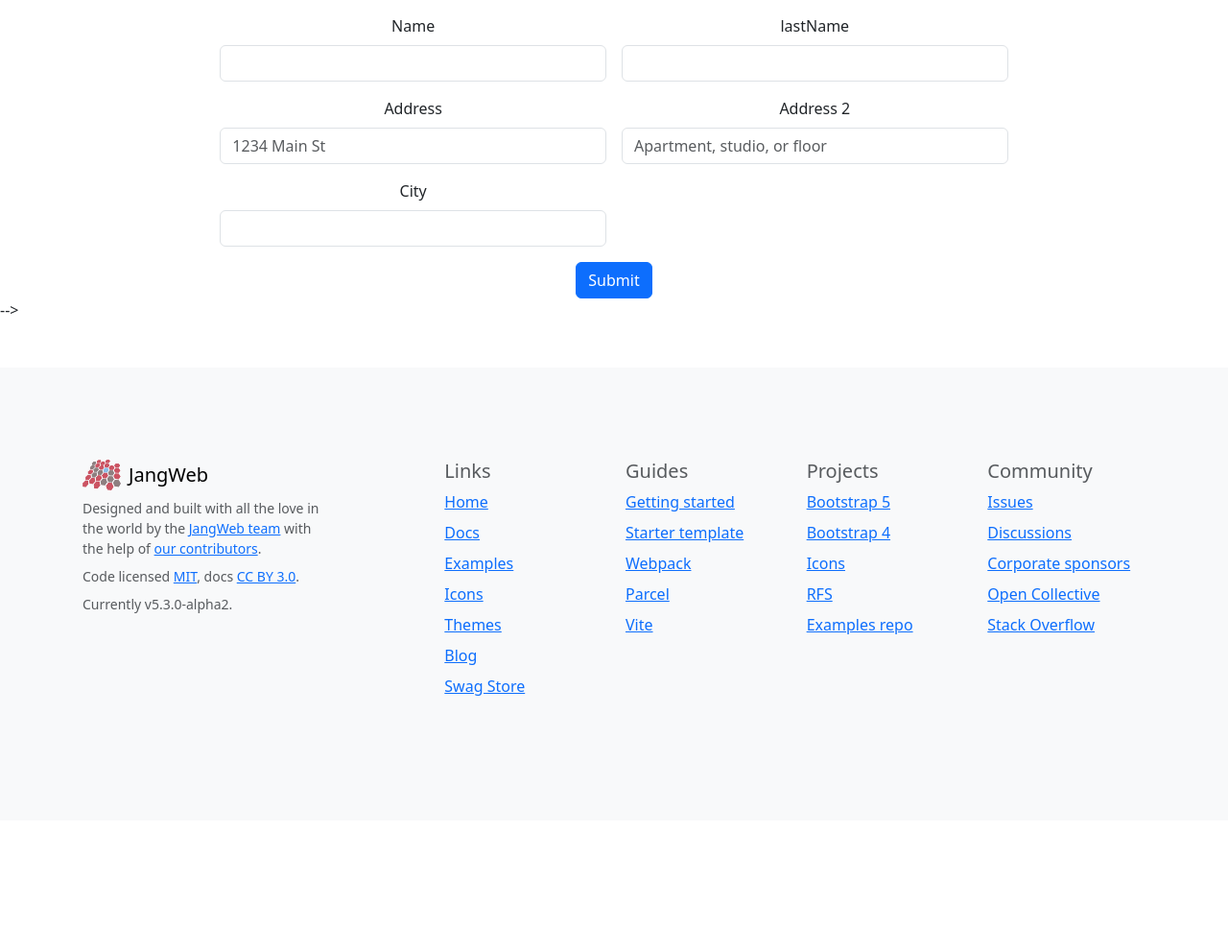
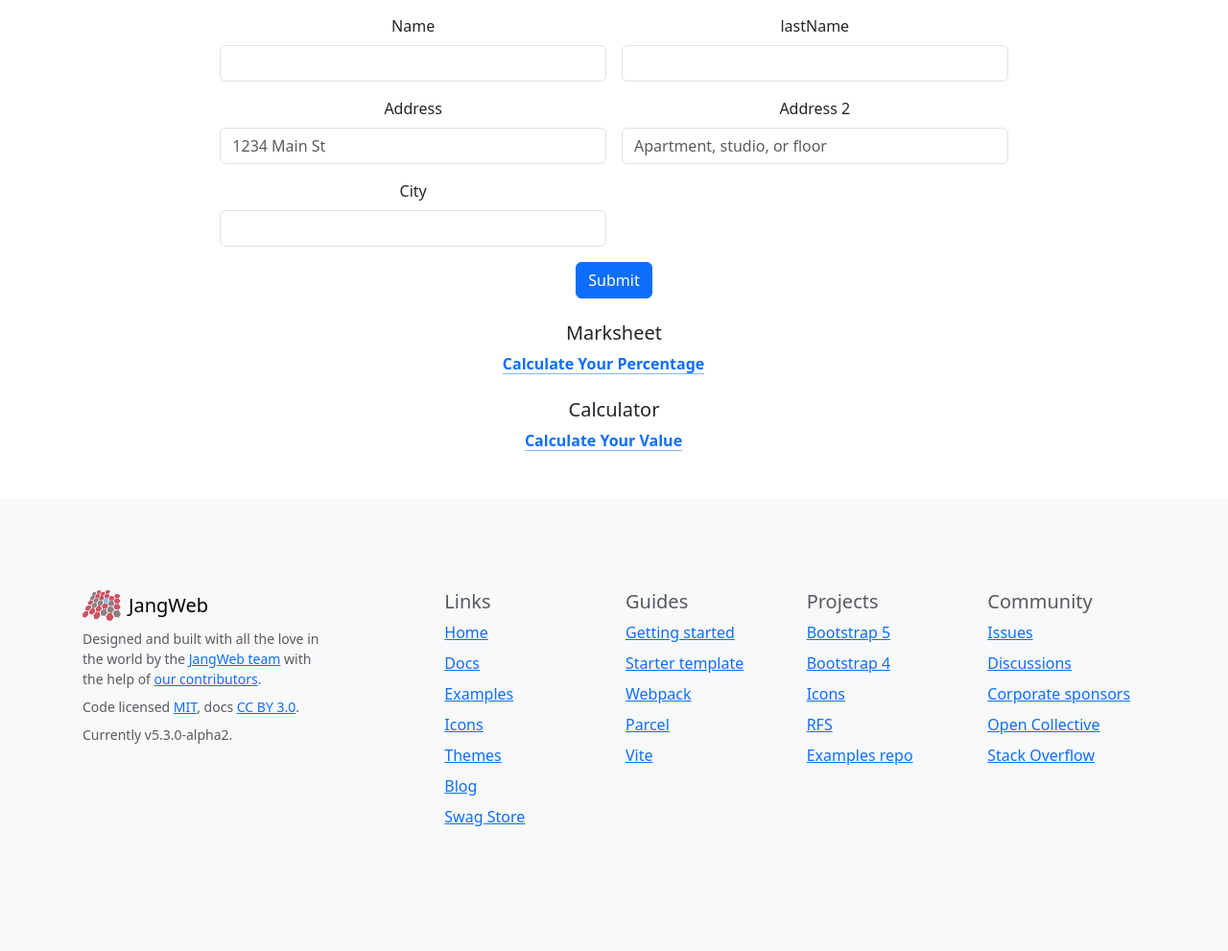
Before and after one commit to SheikAAsif/JangWeb, a Django app: page /userform/ in a window 1280 px wide. Shown: the part 137-1128 px from the top of the page at 96% size. Before the commit the page ends 862 px from the top, so only its background shows below. Run offline with Django 4.2, Linux system fonts and the light colour scheme.

Commit message:
Link Add

```diff
--- a/templates/userform.html
+++ b/templates/userform.html
@@ -204,7 +204,24 @@
 <!======== Card container End  ==================>
 
 
--->
+<div class="title text-center py-4 py-md-4">
+  <h5>Marksheet</h5>
+
+<a href="/Marksheet/" class="icon-link icon-link-hover fw-semibold">
+  Calculate Your Percentage
+  <svg class="bi"><use xlink:href="#arrow-right"></use></svg>
+</a>
+</div>
+
+<div class="title text-center py-8 py-md-6">
+  <h5>Calculator</h5>
+
+<a href="/calculator/" class="icon-link icon-link-hover fw-semibold">
+  Calculate Your Value
+  <svg class="bi"><use xlink:href="#arrow-right"></use></svg>
+</a>
+</div>
+
 
 <!======== footer Start  ==================>
 
```
